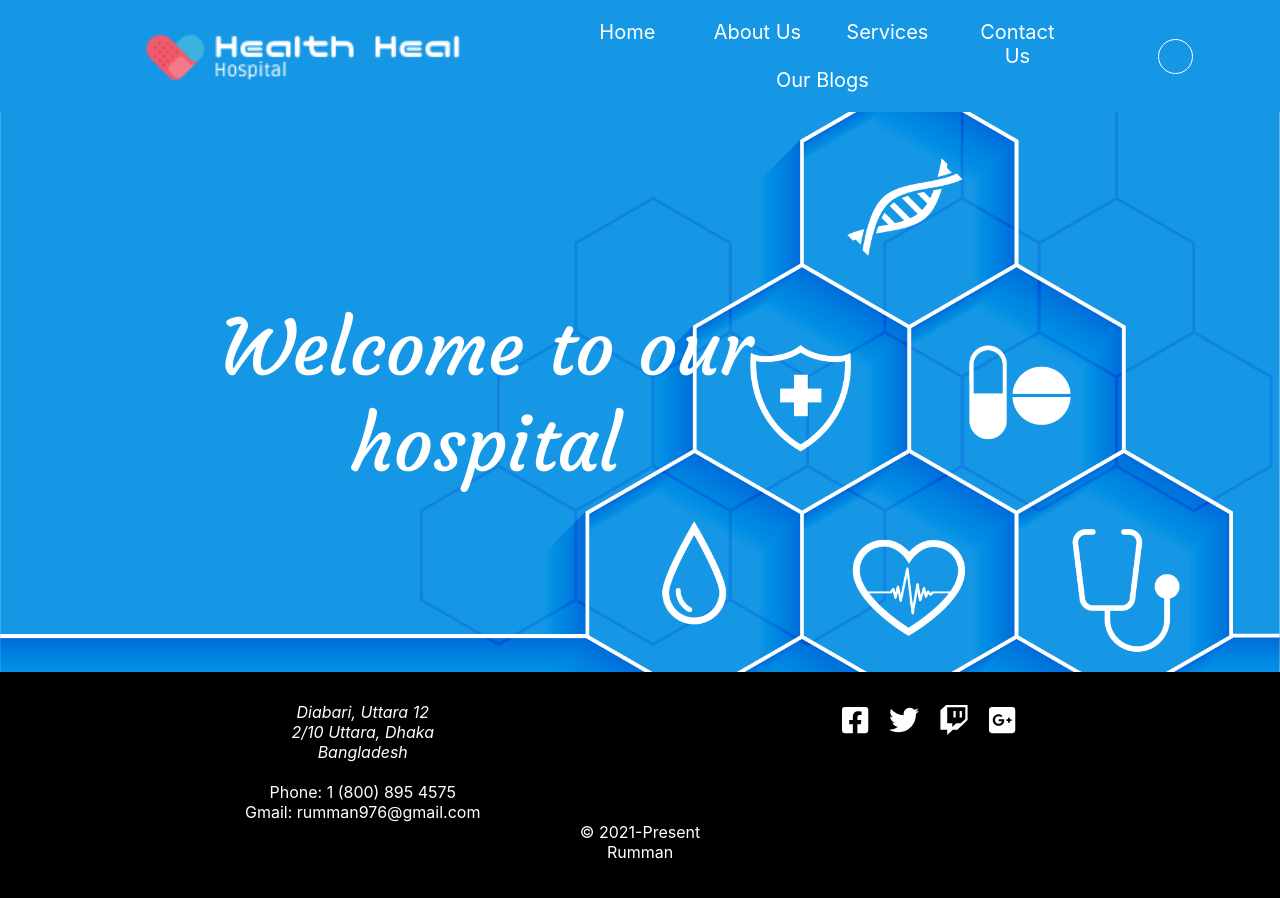
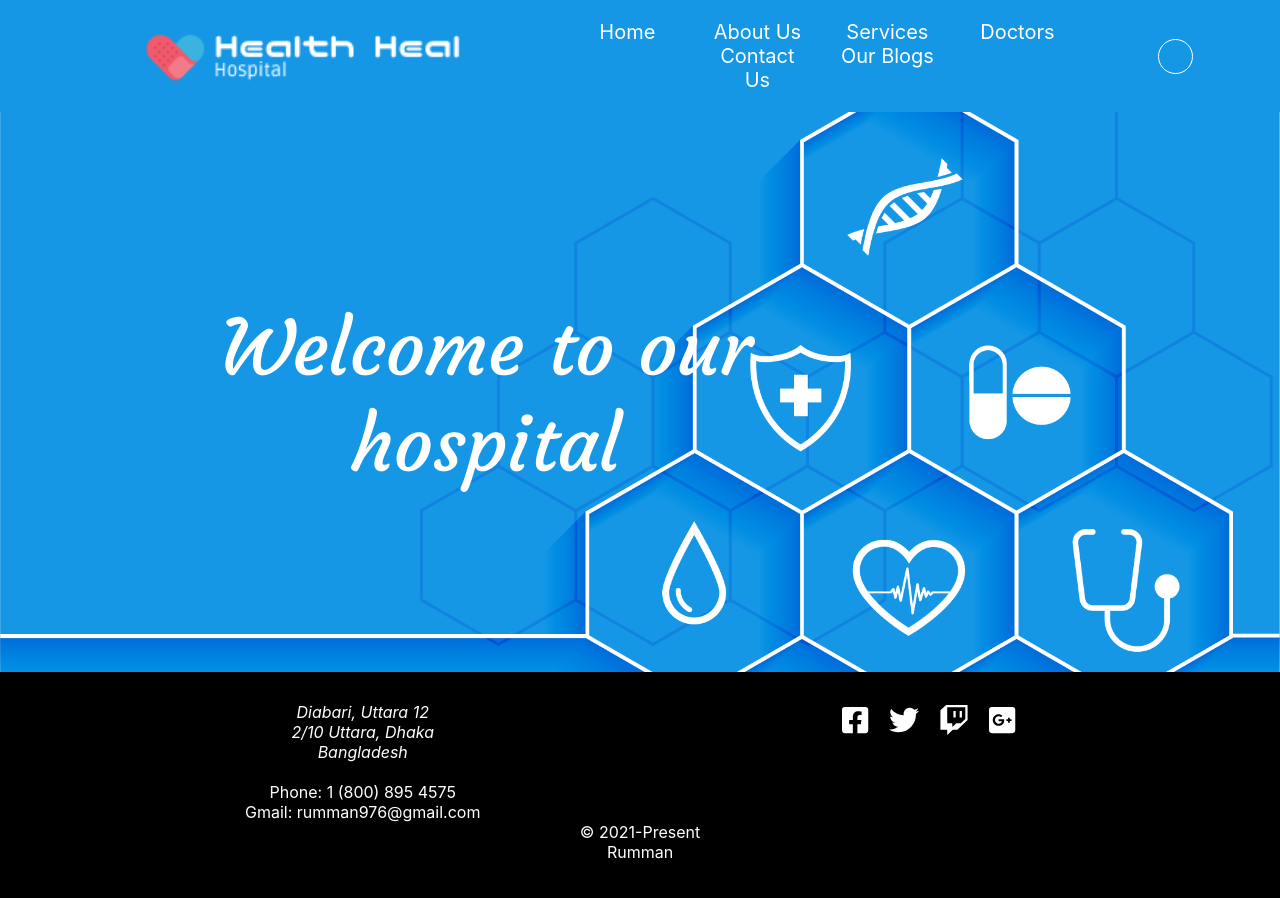
Before and after one commit to Md-Roknuzzaman-khan-Rumman/Health-Heal-Hospistal, a React (Create React App) app: page / in a window 1280 px wide. Shown: the top 898 px of the page. Built offline with nearby package versions, Linux system fonts and the light colour scheme.

Commit message:
Doctors nav added

```diff
--- a/src/Components/Header/Header.js
+++ b/src/Components/Header/Header.js
@@ -16,6 +16,7 @@ const Header = () => {
                             <li>Home</li>
                             <li>About Us</li>
                             <li>Services</li>
+                            <li>Doctors</li>
                             <li>Contact Us</li>
                             <li>Our Blogs</li>
                         </ul>
```
Also changed, not shown: src/Pages/Doctors/Doctors.js (added, +11 -0 lines), src/Pages/Doctors/Doctors.css (added), 1 other file (tests, documents, lock files or other folders).
